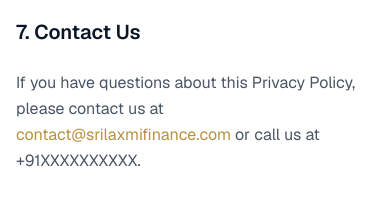
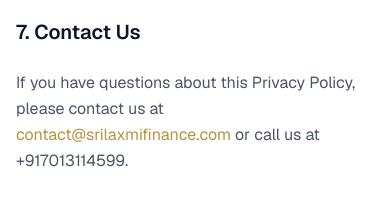
Before and after one commit to krishkishore972/sri_laxmi_finance, a Next.js app: page /privacy-policy in a window 390 px wide. Shown: the part 2016-2222 px from the top of the page. Built offline with nearby package versions, Linux system fonts and the light colour scheme.

Commit message:
fix: update business phone number in site data

```diff
--- a/src/data/site.ts
+++ b/src/data/site.ts
@@ -5,7 +5,7 @@
     "Srilaxmi Finance Consultancy helps individuals, professionals, and businesses with loans, tax filing, financial planning, company registration, and compliance services.",
   url: "https://srilaxmifinance.com",
   whatsapp: process.env.NEXT_PUBLIC_WHATSAPP_NUMBER || "917013114599",
-  phone: process.env.NEXT_PUBLIC_BUSINESS_PHONE || "+91XXXXXXXXXX",
+  phone: process.env.NEXT_PUBLIC_BUSINESS_PHONE || "+917013114599",
   email: process.env.NEXT_PUBLIC_BUSINESS_EMAIL || "contact@srilaxmifinance.com",
   address: "123, Business Hub, Main Road, City - 000001",
   workingHours: "Mon–Sat: 9:30 AM – 7:00 PM",
```
